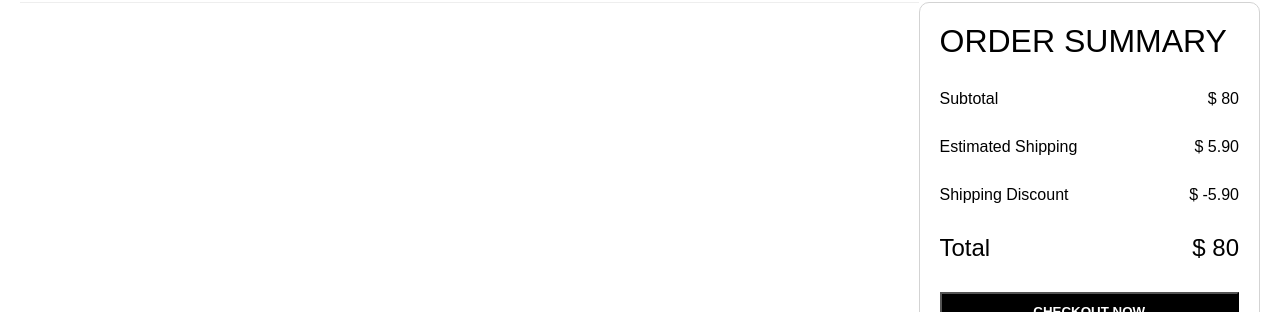
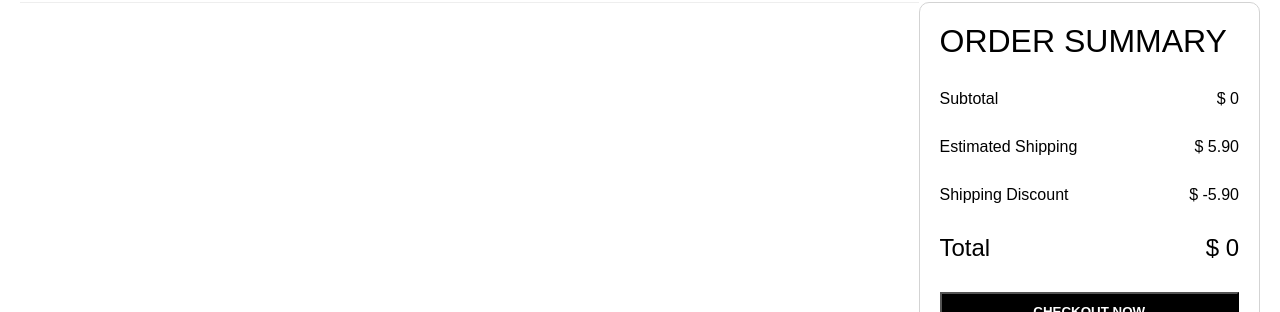
Before and after one commit to krsnamara/react-ecommerce, a React (Create React App) app: page /cart in a window 1280 px wide. Shown: the part 224-536 px from the top of the page. Built offline with nearby package versions, Linux system fonts and the light colour scheme; a web font is replaced by a local one.

Commit message:
cart total price. next up is stripe checkout

```diff
--- a/src/pages/Cart.jsx
+++ b/src/pages/Cart.jsx
@@ -198,7 +198,7 @@
                     <SummaryTitle>ORDER SUMMARY</SummaryTitle>
                     <SummaryItem>
                         <SummaryItemText>Subtotal</SummaryItemText>
-                        <SummaryItemPrice>$ 80</SummaryItemPrice>
+                        <SummaryItemPrice>$ {cart.total}</SummaryItemPrice>
                     </SummaryItem>
                     <SummaryItem>
                         <SummaryItemText>Estimated Shipping</SummaryItemText>
@@ -210,7 +210,7 @@
                     </SummaryItem>
                     <SummaryItem type="total">
                         <SummaryItemText>Total</SummaryItemText>
-                        <SummaryItemPrice>$ 80</SummaryItemPrice>
+                        <SummaryItemPrice>$ {cart.total}</SummaryItemPrice>
                     </SummaryItem>
                     <Button>CHECKOUT NOW</Button>
                 </Summary>
```
